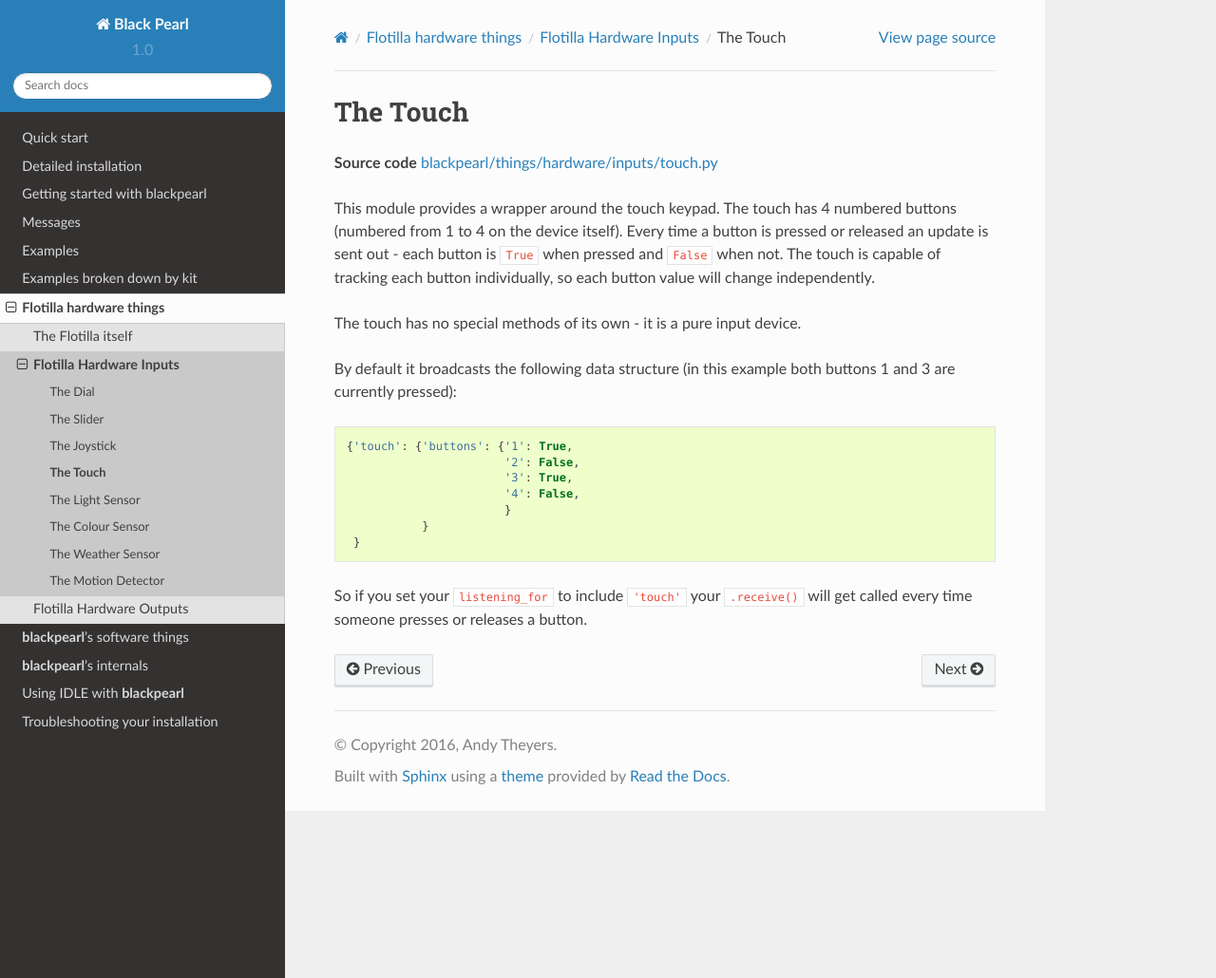
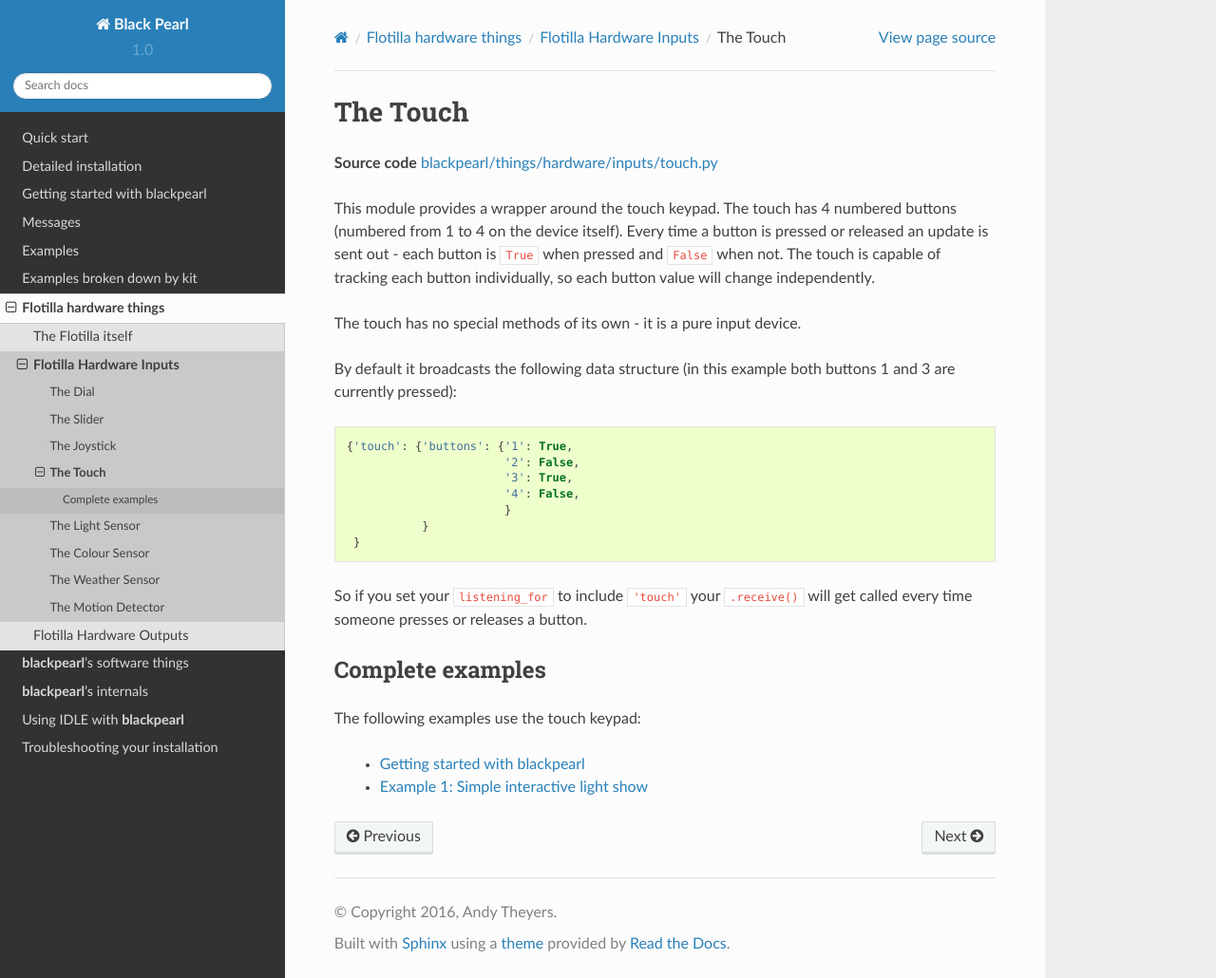
Before and after one commit to offmessage/blackpearl, a Sphinx documentation site: the page built from docs/hardware/inputs/touch.rst, in a window 1280 px wide and 1030 px high. Shown: the whole window at 95% size. Built offline with Sphinx 7.4.7 and the Read the Docs theme 2.0.0, drawn with Linux system fonts in a browser that asks for light colours.

Commit message:
Matching examples to hardware modules

```diff
--- a/docs/hardware/inputs/touch.rst
+++ b/docs/hardware/inputs/touch.rst
@@ -3,11 +3,8 @@
 The Touch
 =========
 
-.. _source-code: https://github.com/offmessage/blackpearl/blob/master/blackpearl/things/hardware/inputs/touch.py
-
-**Source code** `blackpearl/things/hardware/inputs/touch.py`__
-
-__ source-code_
+**Source code** `blackpearl/things/hardware/inputs/touch.py
+<https://github.com/offmessage/blackpearl/blob/master/blackpearl/things/hardware/inputs/touch.py>`_
 
 This module provides a wrapper around the touch keypad. The touch has 4 numbered
 buttons (numbered from 1 to 4 on the device itself). Every time a button is
@@ -30,3 +27,13 @@
 
 So if you set your ``listening_for`` to include ``'touch'`` your ``.receive()``
 will get called every time someone presses or releases a button.
+
+.. _touch-hardware-examples:
+
+Complete examples
+-----------------
+
+The following examples use the touch keypad:
+
+ * :doc:`/gettingstarted`
+ * :doc:`/examples/example_1`
--- a/docs/hardware/outputs/rainbow.rst
+++ b/docs/hardware/outputs/rainbow.rst
@@ -82,6 +82,8 @@
   rainbow.set_pixel(4, 0, 255, 0)
   rainbow.update()
 
+.. _rainbow-hardware-examples:
+
 Complete examples
 -----------------
 
@@ -89,4 +91,5 @@
 
  * :doc:`/gettingstarted`
  * :doc:`/examples/example_1`
- * :doc:`/examples/example2`
+ * :doc:`/examples/example_2`
+ * :doc:`/examples/example_3`
```
Also changed, not shown: docs/hardware/inputs/colour.rst (+9 -0 lines), docs/hardware/inputs/slider.rst (+9 -0 lines), docs/hardware/outputs/motor.rst (+10 -0 lines).
